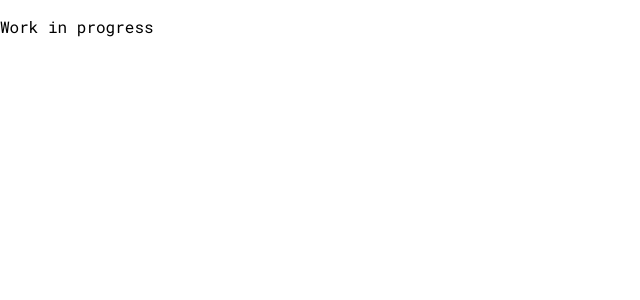
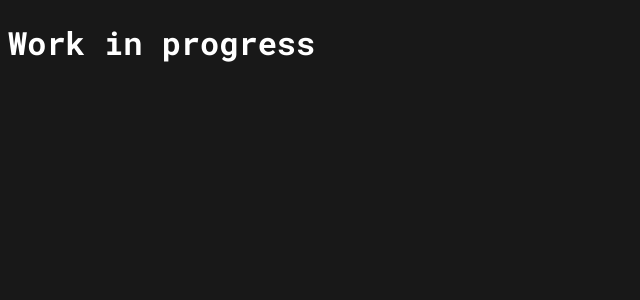
Before and after one commit to Kwasow/kwasow.pl, a React (Create React App) app: page / in a window 1280 px wide. Shown: the top 300 px of the page, without its empty margins (0-640 px from the left). Built offline with nearby package versions, Linux system fonts and the light colour scheme.

Commit message:
Added theming to styled-components

```diff
--- /dev/null
+++ b/src/components/Text.ts
@@ -0,0 +1,5 @@
+import { styled } from 'styled-components'
+
+export const Header = styled.h1`
+  color: ${props => props.theme.colors.onBackground};
+`
--- /dev/null
+++ b/src/components/index.ts
@@ -0,0 +1 @@
+export { Header } from './Text'
--- a/src/index.tsx
+++ b/src/index.tsx
@@ -1,7 +1,9 @@
 import React from 'react'
 import ReactDOM from 'react-dom/client'
 import App from './routes/App'
-import GlobalStyle from './utils/GlobalStyles'
+import GlobalStyle from './utils/theme/GlobalStyles'
+import { ThemeProvider } from 'styled-components'
+import { darkTheme } from './utils/theme/theme'
 
 const root = ReactDOM.createRoot(
   document.getElementById('root') as HTMLElement
@@ -9,7 +11,9 @@ const root = ReactDOM.createRoot(
 
 root.render(
   <React.StrictMode>
-    <GlobalStyle />
-    <App />
+    <ThemeProvider theme={darkTheme}>
+      <GlobalStyle />
+      <App />
+    </ThemeProvider>
   </React.StrictMode>
 )
--- a/src/routes/App.tsx
+++ b/src/routes/App.tsx
@@ -1,8 +1,9 @@
 import React from 'react'
+import { Header } from '../components'
 
 function App() {
   return (
-    <p>Work in progress</p>
+    <Header>Work in progress</Header>
   )
 }
 
--- a/src/utils/GlobalStyles.js
+++ b/src/utils/theme/GlobalStyles.js
@@ -17,8 +17,6 @@ const GlobalStyle = createGlobalStyle`
 
   html {
     font-family: 'Roboto Mono';
-    padding: 0;
-    margin: 0;
   }
 
   button {
@@ -26,8 +24,7 @@ const GlobalStyle = createGlobalStyle`
   }
 
   body {
-    padding: 0;
-    margin: 0;
+    background-color: ${props => props.theme.colors.background};
   }
 `
 
--- /dev/null
+++ b/src/utils/theme/theme.ts
@@ -0,0 +1,8 @@
+import { DefaultTheme } from 'styled-components'
+
+export const darkTheme: DefaultTheme = {
+  colors: {
+    background: 'rgb(24, 24, 24)',
+    onBackground: 'rgb(255, 255, 255)'
+  }
+}
```
Also changed, not shown: src/utils/theme/styled.d.ts (added, +10 -0 lines), .eslintrc.json.
